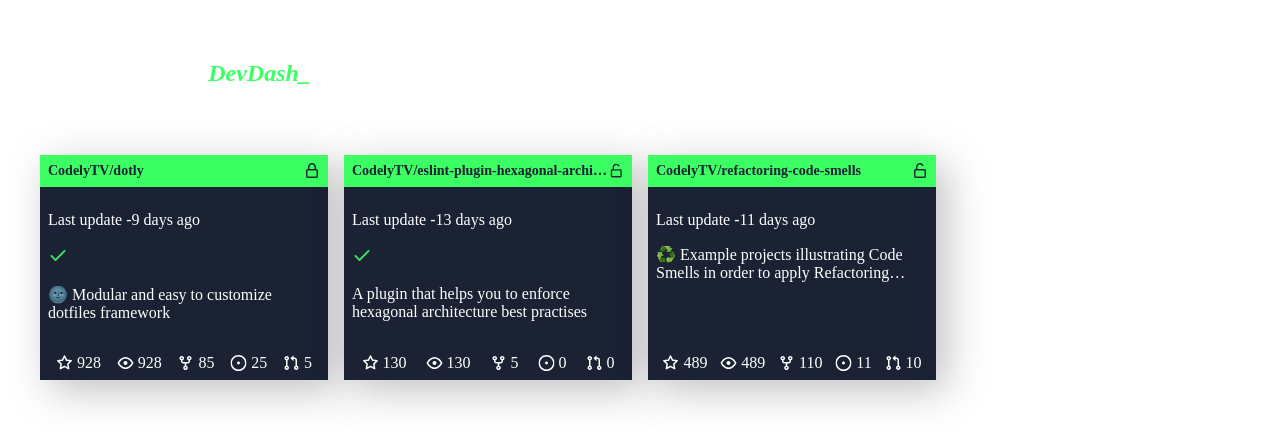
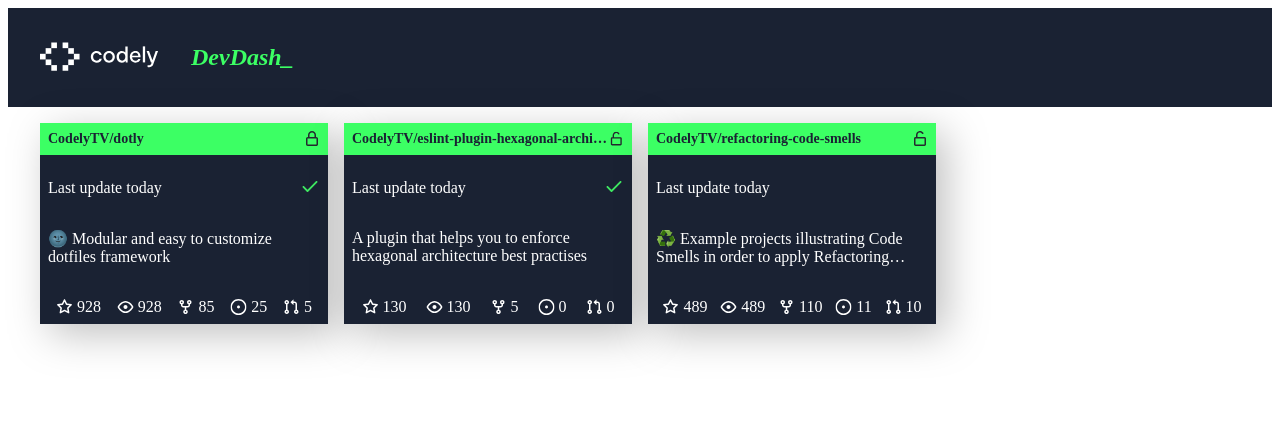
Before and after one commit to jorgechavezrnd/codely-dashboard, a React (Vite) app: page / in a window 1280 px wide. Shown: the top 446 px of the page. Built offline with nearby package versions, Linux system fonts and the light colour scheme.

Commit message:
Fix some styles in dashboard

```diff
--- a/src/sections/dashboard/Dashboard.tsx
+++ b/src/sections/dashboard/Dashboard.tsx
@@ -3,7 +3,7 @@
 import Brand from "./brand.svg?react";
 import Check from "./check.svg?react";
 import Error from "./error.svg?react";
-import PullRequest from "./git-pull-request.svg?react";
+import PullRequests from "./git-pull-request.svg?react";
 import IssueOpened from "./issue-opened.svg?react";
 import Lock from "./lock.svg?react";
 import Forks from "./repo-forked.svg?react";
@@ -14,7 +14,8 @@
 const isoToReadableDate = (lastUpdate: string): string => {
   const lastUpdateDate = new Date(lastUpdate);
   const currentDate = new Date();
-  const diffDays = currentDate.getDate() - lastUpdateDate.getDate();
+  const diffTime = currentDate.getDate() - lastUpdateDate.getDate();
+  const diffDays = Math.round(diffTime / (1000 * 3600 * 24));
 
   if (diffDays === 0) {
     return "today";
@@ -30,7 +31,7 @@
 export function Dashboard() {
   return (
     <>
-      <header className={styles.container}>
+      <header className={styles.header}>
         <section className={styles.header__container}>
           <Brand />
           <h1 className={styles.app__brand}>DevDash_</h1>
@@ -52,7 +53,7 @@
               {widget.repositoryData.private ? <Lock /> : <Unlock />}
             </header>
             <div className={styles.widget__body}>
-              <div className={styles.widget_status}>
+              <div className={styles.widget__status}>
                 <p>Last update {isoToReadableDate(widget.repositoryData.updated_at)}</p>
                 {widget.ciStatus.workflow_runs.length > 0 && (
                   <div>
@@ -84,7 +85,7 @@
                 <span>{widget.repositoryData.open_issues_count}</span>
               </div>
               <div className={styles.widget__stat}>
-                <PullRequest />
+                <PullRequests />
                 <span>{widget.pullRequest.length}</span>
               </div>
             </footer>
```
